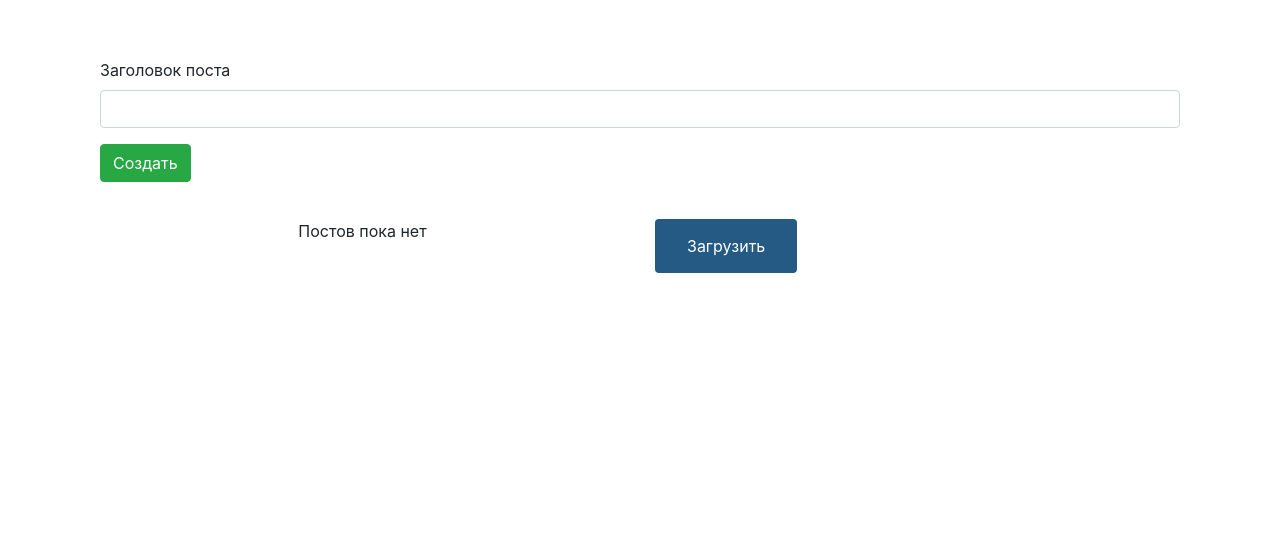
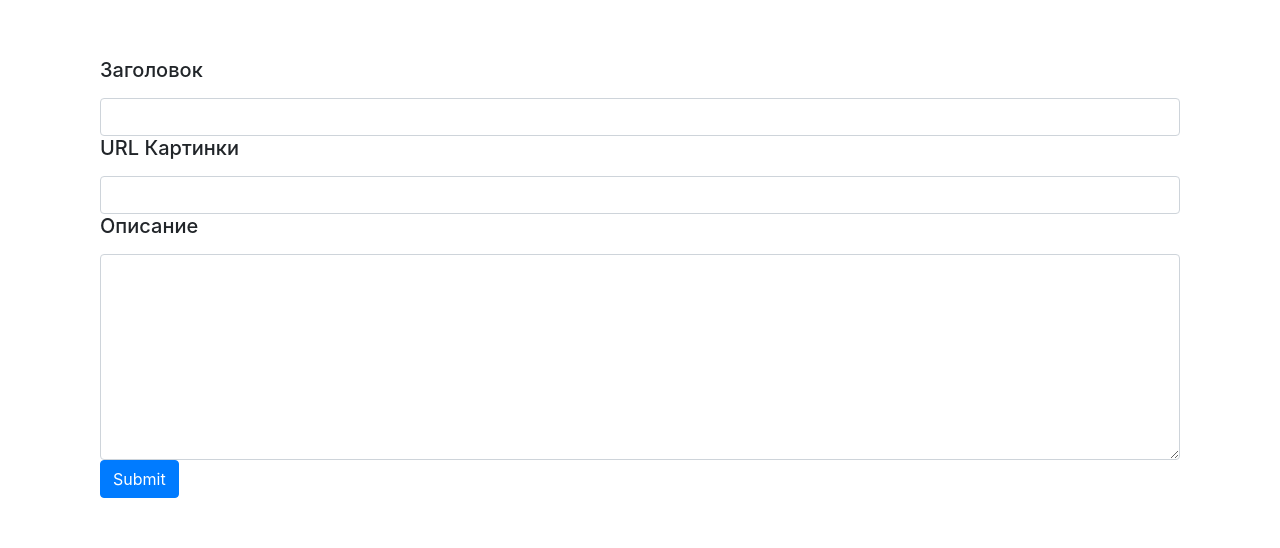
Before and after one commit to marimche/posts-test-redux-source, a React (Create React App) app: page / in a window 1280 px wide. Shown: the part 218-766 px from the top of the page. Built offline with nearby package versions, Linux system fonts and the light colour scheme.

Commit message:
add new blog page

```diff
--- a/src/App.js
+++ b/src/App.js
@@ -2,7 +2,10 @@ import React from 'react';
 import PostForm from './components/PostForm';
 import Posts from './components/Posts';
 import FetchedPosts from './components/FetchedPosts';
-import Header from './components/Header'
+import Header from './components/Header';
+import PostItem from './components/PostItem/PostItem';
+import AddFormPost from './components/AddFormPost/AddFormPost'
+// import 'bootstrap/dist/css/bootstrap.min.css'
 
 function App() {
   return (
@@ -13,7 +16,21 @@ function App() {
         imageUrl="https://images.unsplash.com/photo-1486520299386-6d106b22014b?ixid=MXwxMjA3fDB8MHxwaG90by1wYWdlfHx8fGVufDB8fHw%3D&ixlib=rb-1.2.1&auto=format&fit=crop&w=1350&q=80"
       />
       <div className="container">
+
         <div className="content">
+          {/* <button type='button' className='btn btn-primary'>Создать пост</button> */}
+          <div className="content">
+            {/* <div className="post-items">
+              <PostItem title="Заголовок статьи" createAt={' 02.11.2020'} _id="1"/>
+            </div> */}
+
+            <AddFormPost />
+
+
+          </div>
+
+
+
           <div className="row">
             <div className="col">
               <PostForm />
@@ -29,6 +46,9 @@ function App() {
               <FetchedPosts />
             </div>
           </div>
+
+
+
         </div>
       </div>
     </div>
--- /dev/null
+++ b/src/components/AddFormPost/AddFormPost.js
@@ -0,0 +1,30 @@
+import React from 'react';
+import classes from './AddFormPost.module.css';
+
+const AddFormPost = () => {
+	return(
+		<form className="add-form">
+		<div className="add-form__row">
+		  <h5>
+			 <label for="title" class="form-label">Заголовок</label>
+		  </h5>
+		  <input type="text" className="form-control" id="title" aria-describedby="title"/>
+		</div>
+		<div >
+		  <h5>
+			 <label for="image" class="form-label">URL Картинки</label>
+		  </h5>
+		  <input type="text" className="form-control" id="image" aria-describedby="image"/>
+		</div>
+		<div >
+		  <h5>
+			 <label for="description" class="form-label">Описание</label>
+		  </h5>
+		  <textarea rows="8" className="form-control" id="description" aria-describedby="description"/>
+		</div>
+		<button type="submit" className="btn btn-primary">Submit</button>
+	 </form>
+	)
+}
+
+export default AddFormPost;
--- /dev/null
+++ b/src/components/PostItem/PostItem.js
@@ -0,0 +1,17 @@
+import React from 'react';
+import classes from './PostItem.module.css';
+
+const PostItem = ({title, createAt, id}) => (
+		<div className={classes.postItem}>
+			<a href={'/post/${_id}'}>
+				<h2>{title}</h2>
+			</a>
+			<p>
+				<i>Дата публикации: {createAt}</i>
+				<a href='#'>Удалить</a>
+				<a href='#'>Редактировать</a>
+			</p>
+      </div>
+	);
+
+export default PostItem;
--- /dev/null
+++ b/src/components/PostItem/PostItem.module.css
@@ -0,0 +1,23 @@
+.postItem {
+	padding-bottom: 20px;
+	margin-bottom: 20px;
+	border-bottom: 1px solid rgba(0,0,0,0.08);
+}
+
+.postItem a{
+	color: #000;
+}
+
+.postItem h2{
+	font-weight: bold;
+}
+
+.postItem p{
+	color: rgba(0,0,0,0.5);
+}
+
+.postItem p a{
+	color: rgba(0,0,0,0.5);
+	font-weight: bold;
+	margin-left: 10px;
+}
--- a/src/index.js
+++ b/src/index.js
@@ -10,6 +10,7 @@ import reportWebVitals from './reportWebVitals';
 import {rootReducer} from './redux/rootReducer';
 import {forbiddenWordsMiddleware} from './redux/middleware'
 import './styles/app.css';
+import 'bootstrap/dist/css/bootstrap.min.css'
 
 
 const store = createStore(rootReducer, composeWithDevTools( applyMiddleware(thunk, forbiddenWordsMiddleware) ));
--- a/src/styles/app.css
+++ b/src/styles/app.css
@@ -1,3 +1,4 @@
+
 body{
 	background-color: rgb(255, 255, 255);
 }
```
Also changed, not shown: src/components/AddFormPost/AddFormPost.module.css (added), 1 other file (tests, documents, lock files or other folders).
